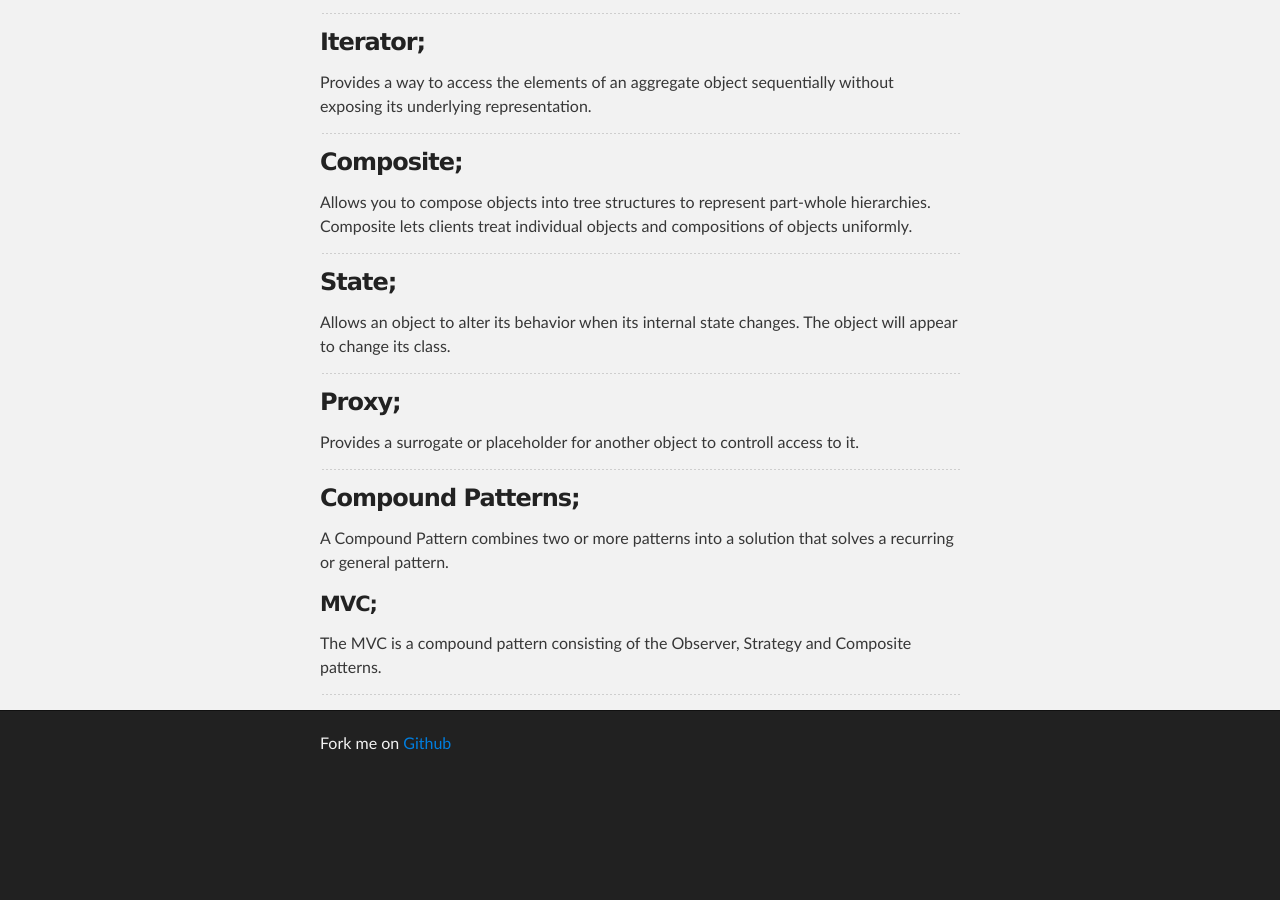
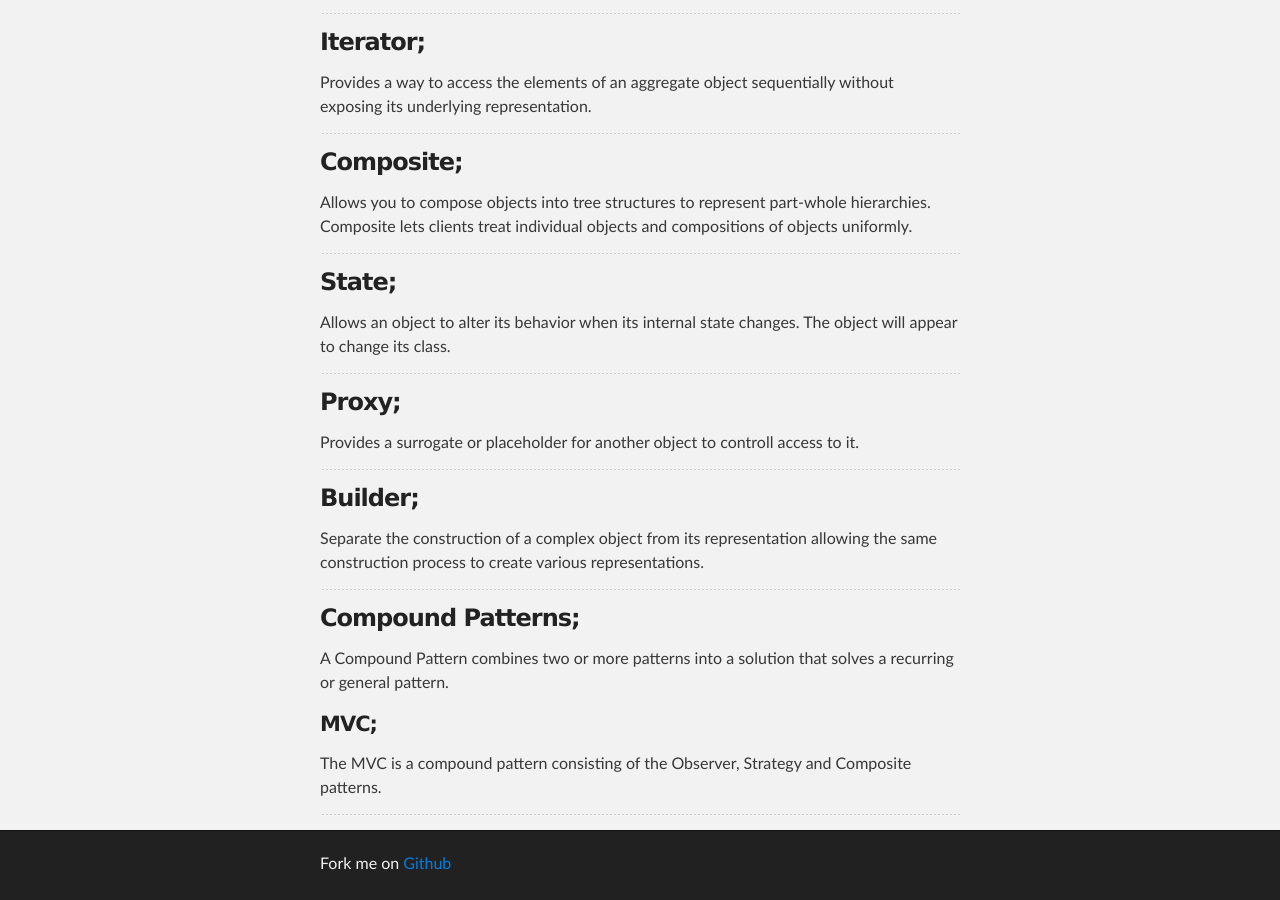
Before and after one commit to Deividy/deividy.github.io, a Jekyll site: the page built from Design-Patterns.md, in a window 1280 px wide and 900 px high, scrolled down 1573 px. Built offline with Jekyll 4.4.1, drawn with Linux system fonts in a browser that asks for light colours; before the commit the page ends 2353 px from its top, so only the background shows below that.

Commit message:
Add Builder pattern

```diff
--- a/Design-Patterns.md
+++ b/Design-Patterns.md
@@ -87,6 +87,11 @@ Provides a surrogate or placeholder for another object to controll access to it.
 
 ---
 
+### Builder;
+Separate the construction of a complex object from its representation allowing the same construction process to create various representations.
+
+---
+
 ### Compound Patterns;
 A Compound Pattern combines two or more patterns into a solution that solves a recurring or general pattern.
 
```
